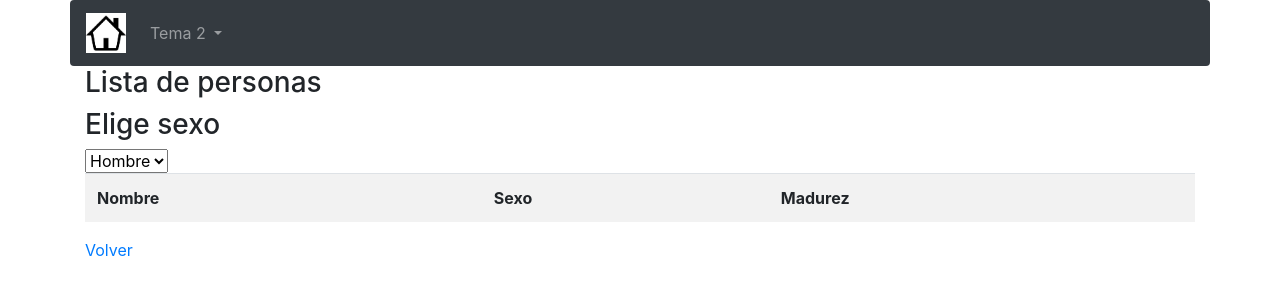
After one commit to agaraycanas/ejCI, a CodeIgniter app: page /database/examen/persona/rf in a window 1280 px wide. The commit adds this page. Shown: the top 300 px of the page. Run offline with CodeIgniter, Linux system fonts and the light colour scheme; tables that the repository leaves empty or names only in its code hold one stand-in row (values such as "Sample post"); lists and menus that the app fills with data are empty.

Commit message:
Examen finalizado en CI

```diff
--- a/application/controllers/examen/Persona.php
+++ b/application/controllers/examen/Persona.php
@@ -22,5 +22,14 @@ class Persona extends CI_Controller {
         $data['personas'] = $this->persona_model->findAll();
         frame($this,"examen/personaR",$data);
     }
+
+    public function rf() {
+        $sexo = isset($_GET['sexo'])?$_GET['sexo']:'hombre';
+        $this->load->model('examen/persona_model');
+        $data['sexo'] = $sexo;
+        $data['personas'] = $this->persona_model->findAllBySexo($sexo);
+        frame($this,"examen/personaRF",$data);
+    }
+
 }
 ?>
--- a/application/models/examen/Persona_model.php
+++ b/application/models/examen/Persona_model.php
@@ -11,5 +11,9 @@ class Persona_model extends CI_Model {
     function findAll() {
         return R::findAll('persona');
     }
+    function findAllBySexo($sexo) {
+        return R::find('persona','sexo = ?', [ $sexo ]);
+    }
+
 }
 ?>
--- a/application/views/anonymous/home.php
+++ b/application/views/anonymous/home.php
@@ -24,6 +24,7 @@
 			<legend>Examen</legend>
 			<a href="<?=base_url()?>examen/persona/cGet">Crear persona</a><br/>
 			<a href="<?=base_url()?>examen/persona/r">Lista de personas</a><br/>
+			<a href="<?=base_url()?>examen/persona/rf">Lista de personas filtrada</a><br/>
 		</fieldset>
 
 	</div>
--- /dev/null
+++ b/application/views/examen/personaRF.php
@@ -0,0 +1,31 @@
+<div class="container">
+	<h3>Lista de personas</h3>
+
+	<h3>Elige sexo</h3>
+	<form action="<?=base_url()?>examen/persona/rf">
+		<select name="sexo" onchange="submit()">
+			<option value="hombre" <?= $sexo=='hombre' ? 'selected=\"selected\"' : '' ?> >Hombre</option>
+			<option value="mujer" <?= $sexo=='mujer' ? 'selected=\"selected\"' : '' ?> >Mujer</option>
+		</select>
+	</form>
+
+	<table class="table table-striped">
+
+	<tr>
+		<th>Nombre</th>
+		<th>Sexo</th>
+		<th>Madurez</th>
+	</tr>
+
+	<?php foreach ($personas as $persona):?>
+		<td><?=$persona->nombre?></td>
+		<td><?=$persona->sexo?></td>
+		<td><?=getMadurez($persona)?> (<?=$persona->anyo?>)</td>
+	</tr>
+	<?php endforeach;?>
+
+	</table>
+
+	<a href="/">Volver</a>
+
+</div>
```
Also changed, not shown: 1 other file.
